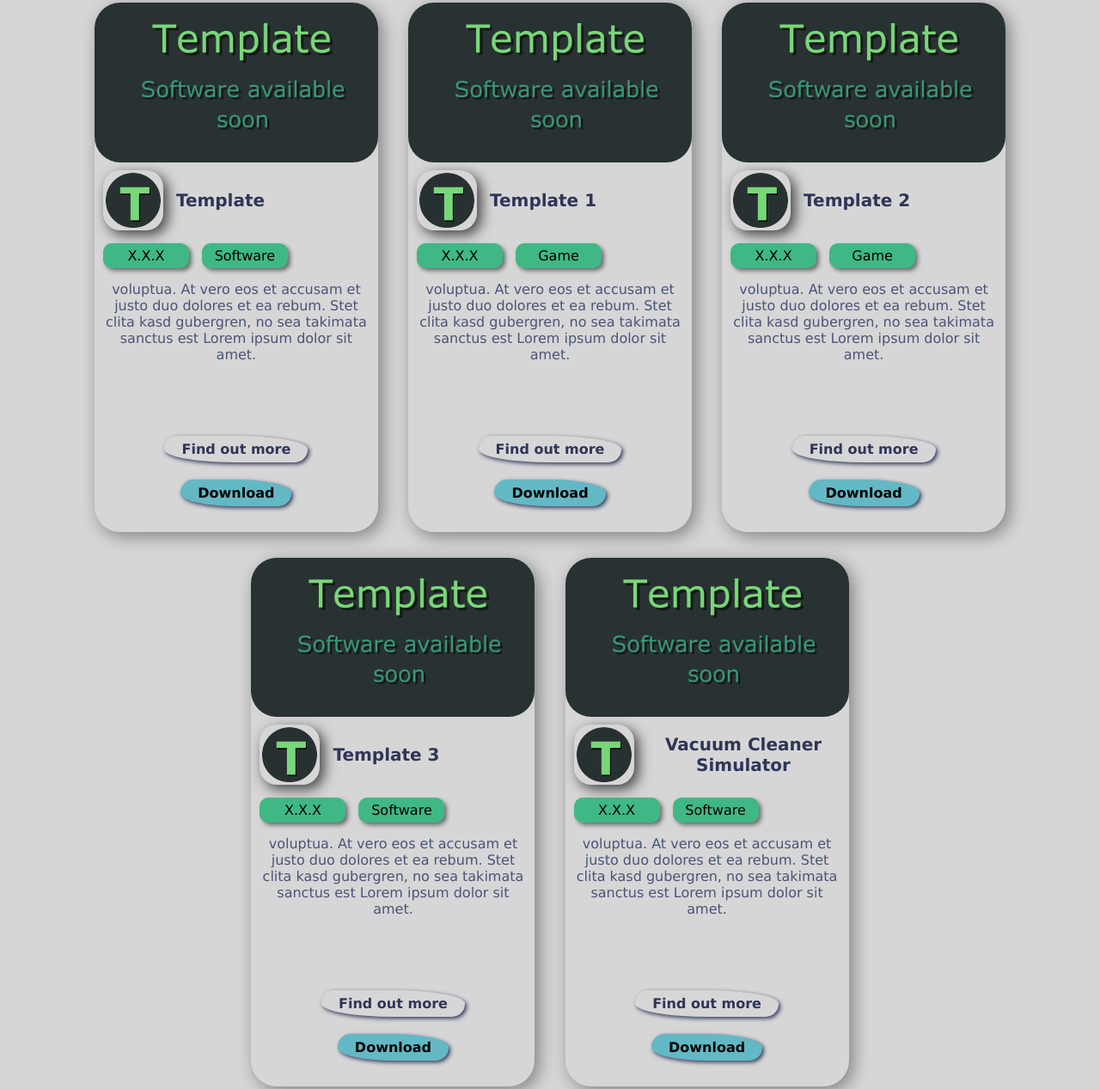
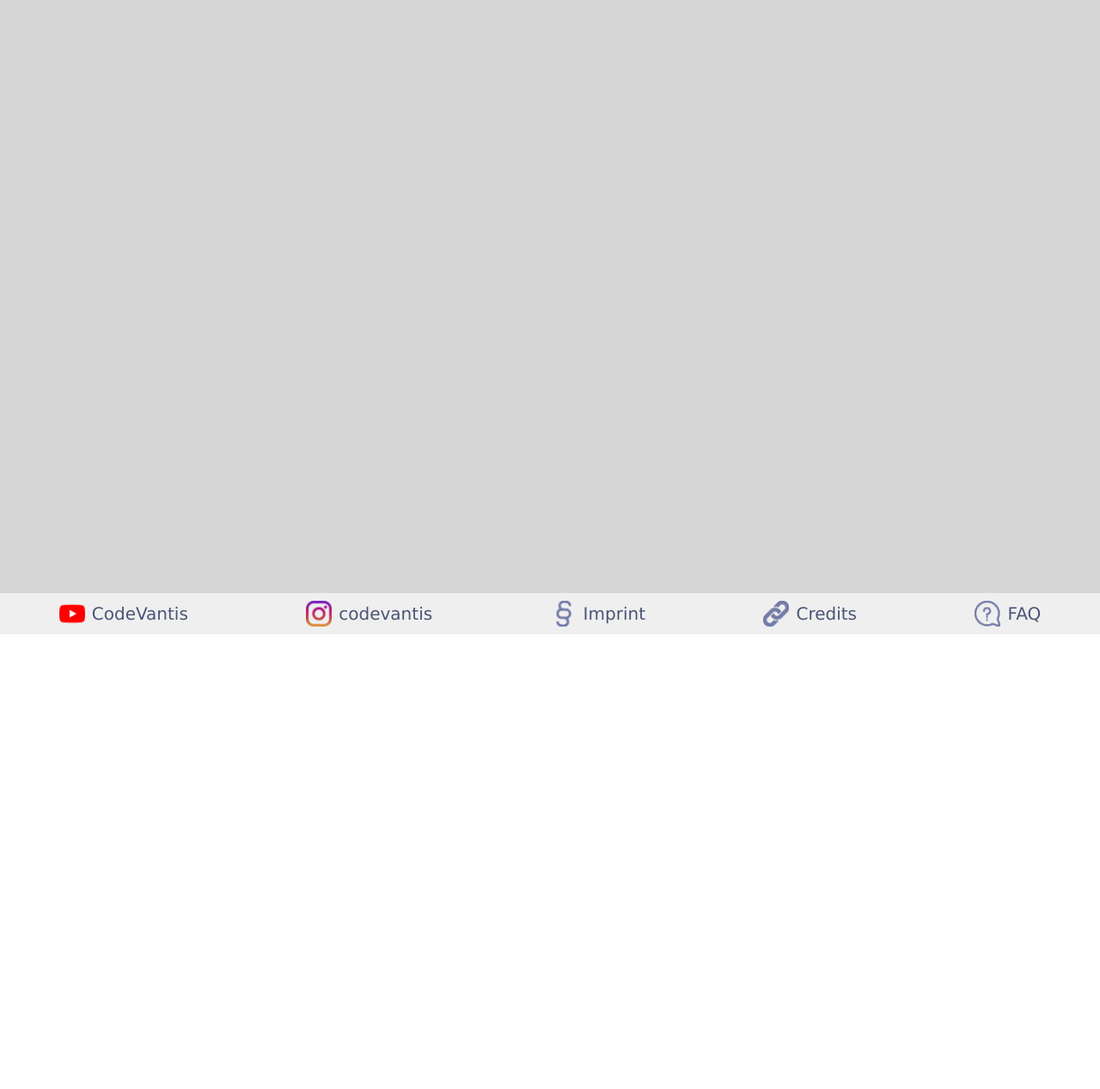
Before and after one commit to CodeVantis/codevantis.github.io, a plain HTML site: page index.html in a window 1280 px wide. Shown: the part 912-2179 px from the top of the page at 86% size. After the commit the page ends 1650 px from the top, so only its background shows below. Drawn offline with Linux system fonts and the light colour scheme.

Commit message:
Test Software cards removed

```diff
--- a/index.html
+++ b/index.html
@@ -133,111 +133,6 @@
         </div>
         -->
 
-        <div class="card" card-keywords="Template Test">
-          <img src="rsc/software/template.webP" alt="Template Screenshot" loading="lazy">
-          <div class="header">
-            <div class="logo">
-              <img src="rsc/software/template_logo.webP" alt="Template Logo">
-            </div>
-            <h1>Template</h1>
-          </div>
-          <div class="badges">
-            <span class="badge version">X.X.X</span>
-            <span class="badge category">Software</span>
-          </div>
-          <p class="description">
-            voluptua. At vero eos et accusam et justo duo dolores et ea rebum. Stet clita kasd gubergren, no sea takimata sanctus est Lorem ipsum dolor sit amet.
-          </p>
-          <div class="footer">
-            <a class="btn"          href="template.html" data-i18n="index.company.findOutMore">Mehr erfahren</a>
-            <a class="btn download" href="download.html#">Download</a>
-          </div>
-        </div>
-
-        <div class="card" card-keywords="Template Spiel1">
-          <img src="rsc/software/template.webP" alt="Template Screenshot" loading="lazy">
-          <div class="header">
-            <div class="logo">
-              <img src="rsc/software/template_logo.webP" alt="Template Logo">
-            </div>
-            <h1>Template 1</h1>
-          </div>
-          <div class="badges">
-            <span class="badge version">X.X.X</span>
-            <span class="badge category" data-i18n="index.projects.card.categoryBadge">Spiel</span>
-          </div>
-          <p class="description">
-            voluptua. At vero eos et accusam et justo duo dolores et ea rebum. Stet clita kasd gubergren, no sea takimata sanctus est Lorem ipsum dolor sit amet.
-          </p>
-          <div class="footer">
-            <a class="btn"          href="template.html" data-i18n="index.company.findOutMore">Mehr erfahren</a>
-            <a class="btn download" href="download.html#">Download</a>
-          </div>
-        </div>
-
-        <div class="card" card-keywords="Template Software1">
-          <img src="rsc/software/template.webP" alt="Template Screenshot" loading="lazy">
-          <div class="header">
-            <div class="logo">
-              <img src="rsc/software/template_logo.webP" alt="Template Logo">
-            </div>
-            <h1>Template 2</h1>
-          </div>
-          <div class="badges">
-            <span class="badge version">X.X.X</span>
-            <span class="badge category" data-i18n="index.projects.card.categoryBadge">Spiel</span>
-          </div>
-          <p class="description">
-            voluptua. At vero eos et accusam et justo duo dolores et ea rebum. Stet clita kasd gubergren, no sea takimata sanctus est Lorem ipsum dolor sit amet.
-          </p>
-          <div class="footer">
-            <a class="btn"          href="template.html" data-i18n="index.company.findOutMore">Mehr erfahren</a>
-            <a class="btn download" href="download.html#">Download</a>
-          </div>
-        </div>
-
-        <div class="card" card-keywords="Template Test2">
-          <img src="rsc/software/template.webP" alt="Template Screenshot" loading="lazy">
-          <div class="header">
-            <div class="logo">
-              <img src="rsc/software/template_logo.webP" alt="Template Logo">
-            </div>
-            <h1>Template 3</h1>
-          </div>
-          <div class="badges">
-            <span class="badge version">X.X.X</span>
-            <span class="badge category">Software</span>
-          </div>
-          <p class="description">
-            voluptua. At vero eos et accusam et justo duo dolores et ea rebum. Stet clita kasd gubergren, no sea takimata sanctus est Lorem ipsum dolor sit amet.
-          </p>
-          <div class="footer">
-            <a class="btn"          href="template.html" data-i18n="index.company.findOutMore">Mehr erfahren</a>
-            <a class="btn download" href="download.html#">Download</a>
-          </div>
-        </div>
-
-        <div class="card" card-keywords="Template Test3">
-          <img src="rsc/software/template.webP" alt="Template Screenshot" loading="lazy">
-          <div class="header">
-            <div class="logo">
-              <img src="rsc/software/template_logo.webP" alt="Template Logo">
-            </div>
-            <h1>Vacuum Cleaner Simulator</h1>
-          </div>
-          <div class="badges">
-            <span class="badge version">X.X.X</span>
-            <span class="badge category">Software</span>
-          </div>
-          <p class="description">
-            voluptua. At vero eos et accusam et justo duo dolores et ea rebum. Stet clita kasd gubergren, no sea takimata sanctus est Lorem ipsum dolor sit amet.
-          </p>
-          <div class="footer">
-            <a class="btn"          href="template.html" data-i18n="index.company.findOutMore">Mehr erfahren</a>
-            <a class="btn download" href="download.html#">Download</a>
-          </div>
-        </div>
-
       </div>
     </section>
   </main>
```
